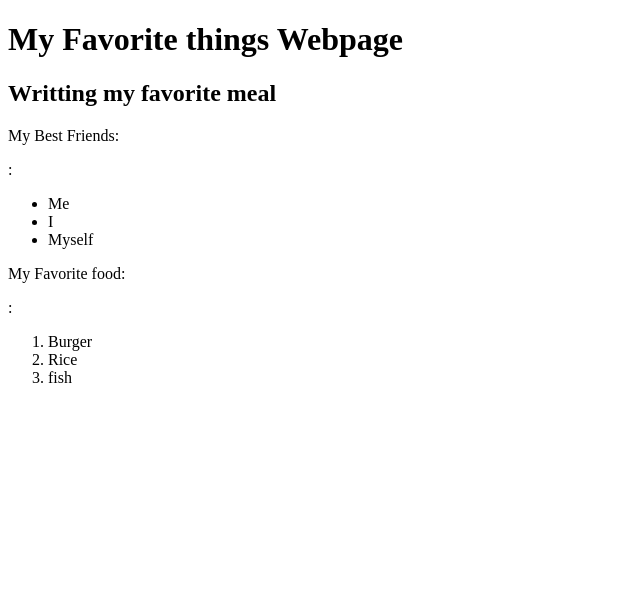
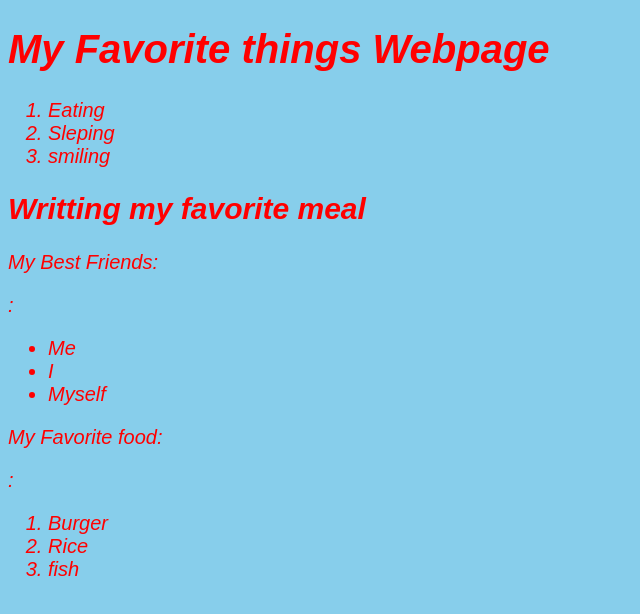
Before and after one commit to tytyne/-my-first-webpage, a plain HTML site: page my-favorite-things.html in a window 1280 px wide. Shown: the whole page, without its empty margins (0-640 px from the left). Drawn offline with Linux system fonts and the light colour scheme.

```diff
--- /dev/null
+++ b/css/style.css
@@ -0,0 +1,15 @@
+h1 {
+    color: #0000ff;
+    text-align: center;
+  }
+  h2 {
+    color: green;
+    font-style: italic;
+    text-align: center;
+  }
+  p {
+    font-family: sans-serif;
+  }
+  ul {
+    line-height: 40px;
+  }
--- /dev/null
+++ b/css/styles.css
@@ -0,0 +1,8 @@
+body{ background-color:skyblue;
+    color:red;
+    font-size:20px;
+    font-style: italic;
+    font-family: Arial, Helvetica, sans-serif;
+    line-height: normal;
+
+}
--- a/my-favorite-things.html
+++ b/my-favorite-things.html
@@ -3,12 +3,22 @@
 <html>
   <head>
     <title>My Favorite things!</title>
+    <link href="css/styles.css" rel="stylesheet" type="text/css">
   </head>
   <body>
-    <h1>My Favorite things Webpage</h1>
+    <h1><strong> My Favorite things Webpage </strong></h1>
+
+    <ol>
+            <li>Eating</li>
+            <li>Sleping</li>
+            <li>smiling</li>
+
+          </ol>
+
+
     <h2>Writting my favorite meal</h2>
 
-    <p>My Best Friends:</p>:</p>
+    <p>My <em> Best</em> Friends:</p>:</p>
     <ul>
       <li>Me</li>
       <li>I</li>
```
Also changed, not shown: index.html (added, +27 -0 lines), my-first-webpage.html (deleted, +0 -21 lines), images/elephant.jpg (added).
